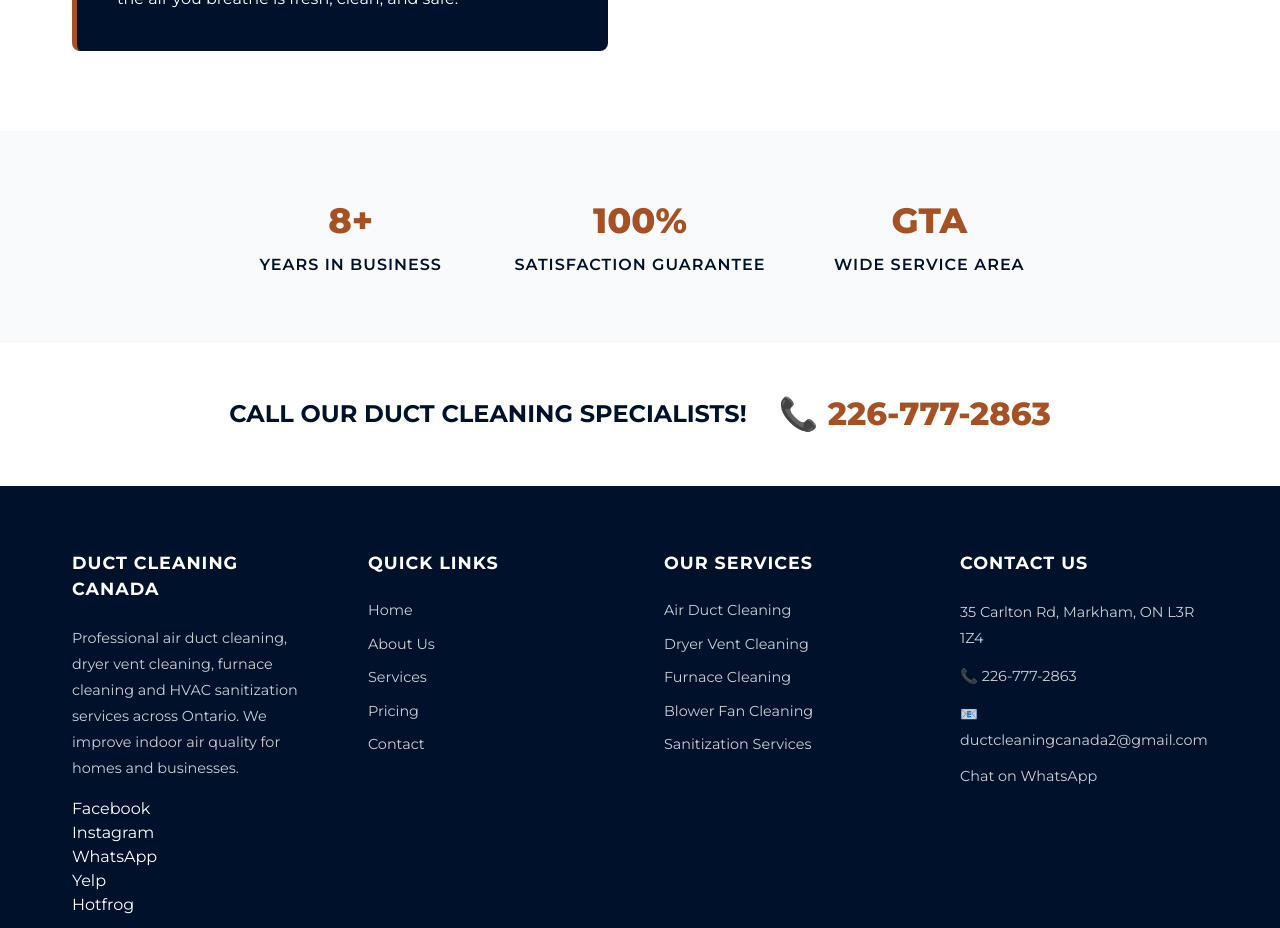
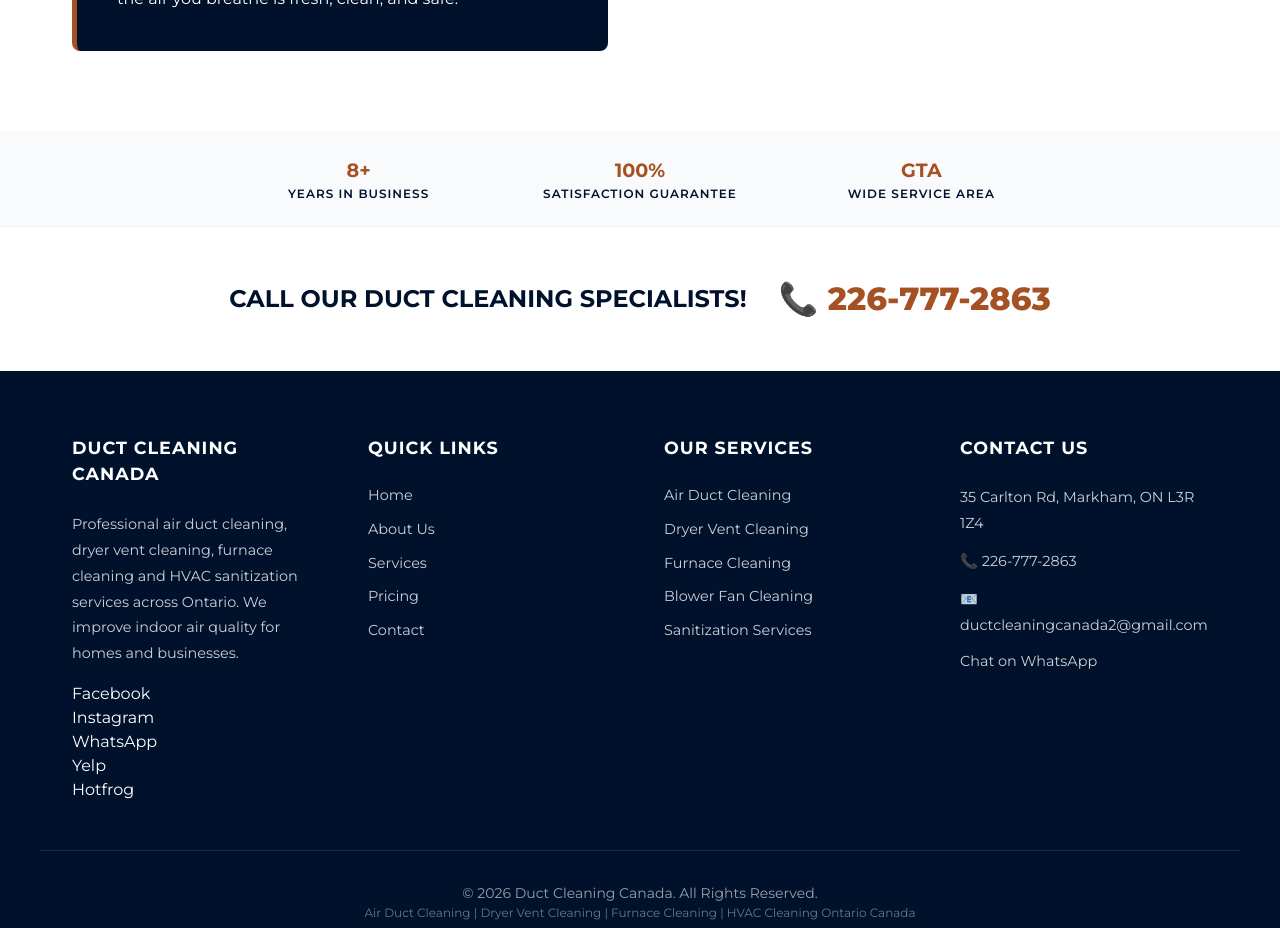
Before and after one commit to josph8487-prog/duct-Canada-original, a Next.js app: page /about in a window 1280 px wide. Shown: the part 1220-2148 px from the top of the page. Built offline with nearby package versions, Linux system fonts and the light colour scheme.

Commit message:
Update page.tsx

```diff
--- a/src/app/about/page.tsx
+++ b/src/app/about/page.tsx
@@ -54,19 +54,19 @@ export default function About() {
             </section>
 
             {/* Stats / Trust Section */}
-            <section className={styles.statsSection}>
-                <div className={`container ${styles.statsGrid}`}>
-                    <div className={styles.statItem} style={{ minWidth: "140px", flex: "1 1 0%" }}>
-                        <h4 style={{ fontSize: "clamp(1.5rem, 5vw, 2.2rem)", margin: "0 0 5px 0" }}>8+</h4>
-                        <p style={{ fontSize: "clamp(0.85rem, 3.5vw, 1rem)", margin: 0, whiteSpace: "normal", wordBreak: "break-word" }}>Years in Business</p>
+            <section className={styles.statsSection} style={{ width: "100%", overflow: "hidden", padding: "20px 5px" }}>
+                <div className={`container ${styles.statsGrid}`} style={{ display: "flex", flexWrap: "nowrap", gap: "8px", justifyContent: "space-between", width: "100%", boxSizing: "border-box" }}>
+                    <div className={styles.statItem} style={{ flex: "1 1 33%", textAlign: "center", padding: "5px", boxSizing: "border-box" }}>
+                        <h4 style={{ fontSize: "1.2rem", margin: "0 0 2px 0", fontWeight: "700" }}>8+</h4>
+                        <p style={{ fontSize: "0.75rem", margin: 0, whiteSpace: "normal", wordBreak: "break-word", lineHeight: "1.2" }}>Years in Business</p>
                     </div>
-                    <div className={styles.statItem} style={{ minWidth: "140px", flex: "1 1 0%" }}>
-                        <h4 style={{ fontSize: "clamp(1.5rem, 5vw, 2.2rem)", margin: "0 0 5px 0" }}>100%</h4>
-                        <p style={{ fontSize: "clamp(0.85rem, 3.5vw, 1rem)", margin: 0, whiteSpace: "normal", wordBreak: "break-word" }}>Satisfaction Guarantee</p>
+                    <div className={styles.statItem} style={{ flex: "1 1 33%", textAlign: "center", padding: "5px", boxSizing: "border-box" }}>
+                        <h4 style={{ fontSize: "1.2rem", margin: "0 0 2px 0", fontWeight: "700" }}>100%</h4>
+                        <p style={{ fontSize: "0.75rem", margin: 0, whiteSpace: "normal", wordBreak: "break-word", lineHeight: "1.2" }}>Satisfaction Guarantee</p>
                     </div>
-                    <div className={styles.statItem} style={{ minWidth: "140px", flex: "1 1 0%" }}>
-                        <h4 style={{ fontSize: "clamp(1.5rem, 5vw, 2.2rem)", margin: "0 0 5px 0" }}>GTA</h4>
-                        <p style={{ fontSize: "clamp(0.85rem, 3.5vw, 1rem)", margin: 0, whiteSpace: "normal", wordBreak: "break-word" }}>Wide Service Area</p>
+                    <div className={styles.statItem} style={{ flex: "1 1 33%", textAlign: "center", padding: "5px", boxSizing: "border-box" }}>
+                        <h4 style={{ fontSize: "1.2rem", margin: "0 0 2px 0", fontWeight: "700" }}>GTA</h4>
+                        <p style={{ fontSize: "0.75rem", margin: 0, whiteSpace: "normal", wordBreak: "break-word", lineHeight: "1.2" }}>Wide Service Area</p>
                     </div>
                 </div>
             </section>
```
